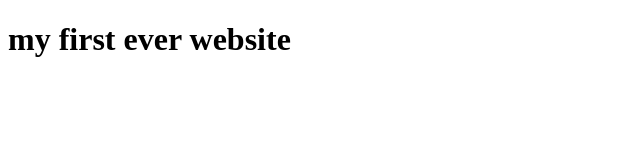
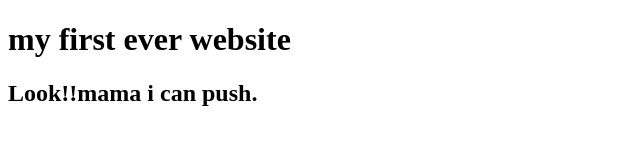
Before and after one commit to LailafinNahar-Tithy/first-website, a plain HTML site: page index.html in a window 1280 px wide. Shown: the whole page, without its empty margins (0-640 px from the left). Drawn offline with Linux system fonts and the light colour scheme.

Commit message:
learned github

```diff
--- a/index.html
+++ b/index.html
@@ -8,5 +8,6 @@
 </head>
 <body>
     <h1>my first ever website</h1>
+    <h2>Look!!mama i can push.</h2>
 </body>
 </html>
```
